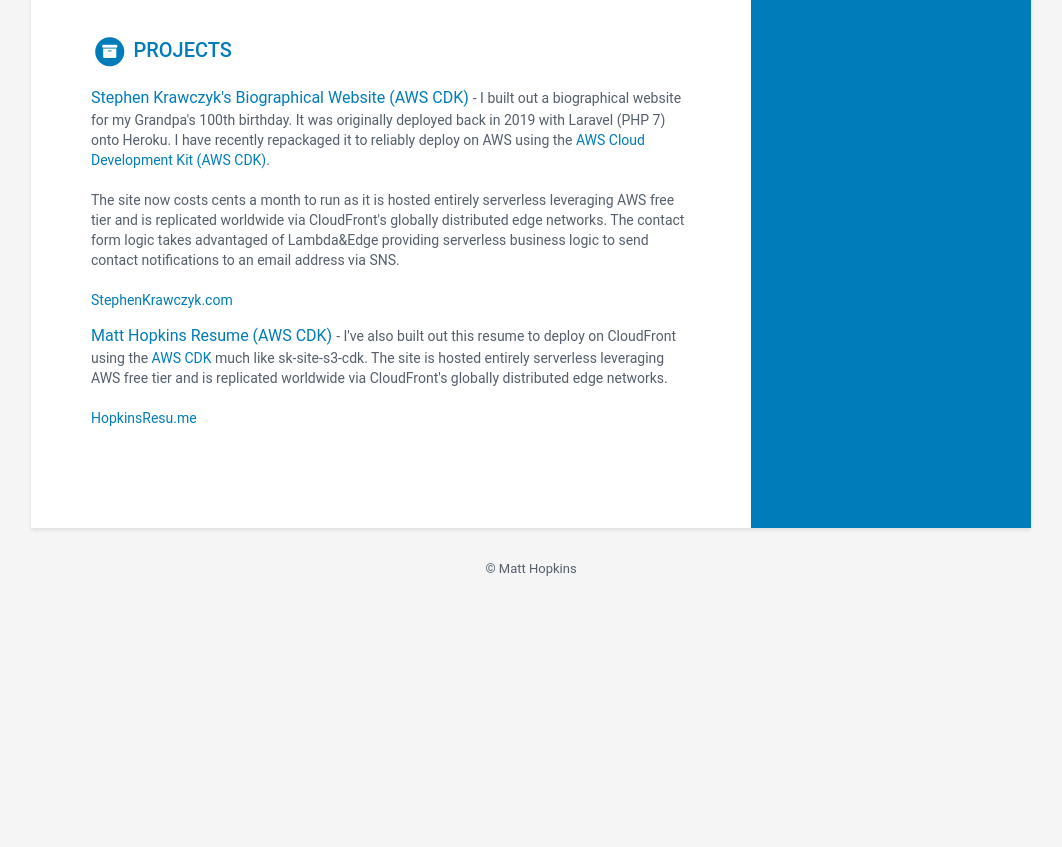
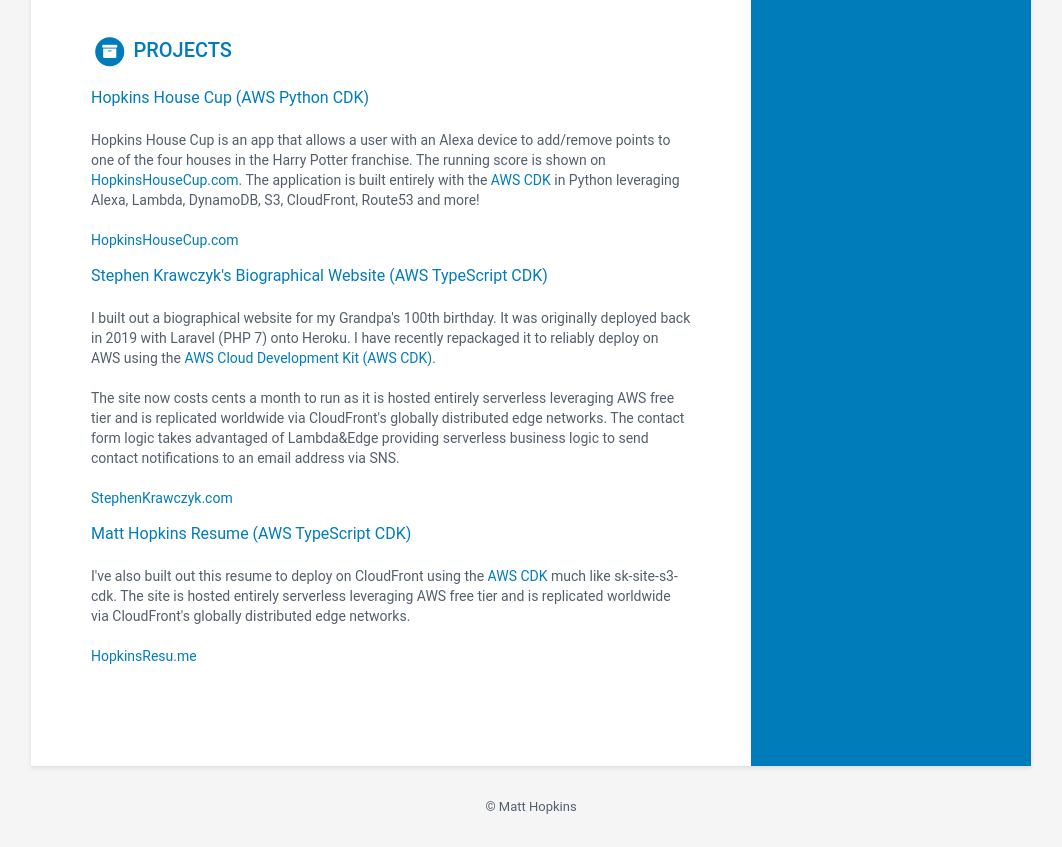
Before and after one commit to moebaca/hopkins-resume, a website: page site-contents/index.html in a window 1280 px wide. Shown: the part 2324-3171 px from the top of the page, without its empty margins (109-1171 px from the left). Before the commit the page ends 2934 px from the top, so only its background shows below. Drawn offline with Linux system fonts and the light colour scheme.

Commit message:
Updated index.html

```diff
--- a/site-contents/index.html
+++ b/site-contents/index.html
@@ -389,10 +389,29 @@
 
     <span class="project-title">
 
-      <a href="https://github.com/moebaca/sk-site-s3-cdk" target="_blank">Stephen Krawczyk's Biographical Website (AWS CDK)</a>
+      <a href="https://github.com/moebaca/hopkins-house-cup" target="_blank">Hopkins House Cup (AWS Python CDK)</a>
 
     </span>
-    -
+    <br><br>
+
+    <span class="project-tagline">
+      Hopkins House Cup is an app that allows a user with an Alexa device to add/remove points to one of the four houses
+      in the Harry Potter franchise. The running score is shown on <a href="https://hopkinshousecup.com">HopkinsHouseCup.com</a>. The application is built
+      entirely with the <a href="https://github.com/aws/aws-cdk">AWS CDK</a> in Python leveraging Alexa, Lambda, DynamoDB, S3, CloudFront, Route53 and more!
+      <br><br>
+      <a href="https://hopkinshousecup.com">HopkinsHouseCup.com</a>
+    </span>
+
+  </div><!--//item-->
+
+  <div class="item">
+
+    <span class="project-title">
+
+      <a href="https://github.com/moebaca/sk-site-s3-cdk" target="_blank">Stephen Krawczyk's Biographical Website (AWS TypeScript CDK)</a>
+
+    </span>
+    <br><br>
 
     <span class="project-tagline">
       I built out a biographical website for my Grandpa's 100th birthday. It was originally deployed back in
@@ -412,10 +431,10 @@
 
     <span class="project-title">
 
-      <a href="https://github.com/moebaca/hopkins-resume" target="_blank">Matt Hopkins Resume (AWS CDK)</a>
+      <a href="https://github.com/moebaca/hopkins-resume" target="_blank">Matt Hopkins Resume (AWS TypeScript CDK)</a>
 
     </span>
-    -
+    <br><br>
 
     <span class="project-tagline">
       I've also built out this resume to deploy on CloudFront using the <a href="https://github.com/aws/aws-cdk">AWS CDK</a>
```
